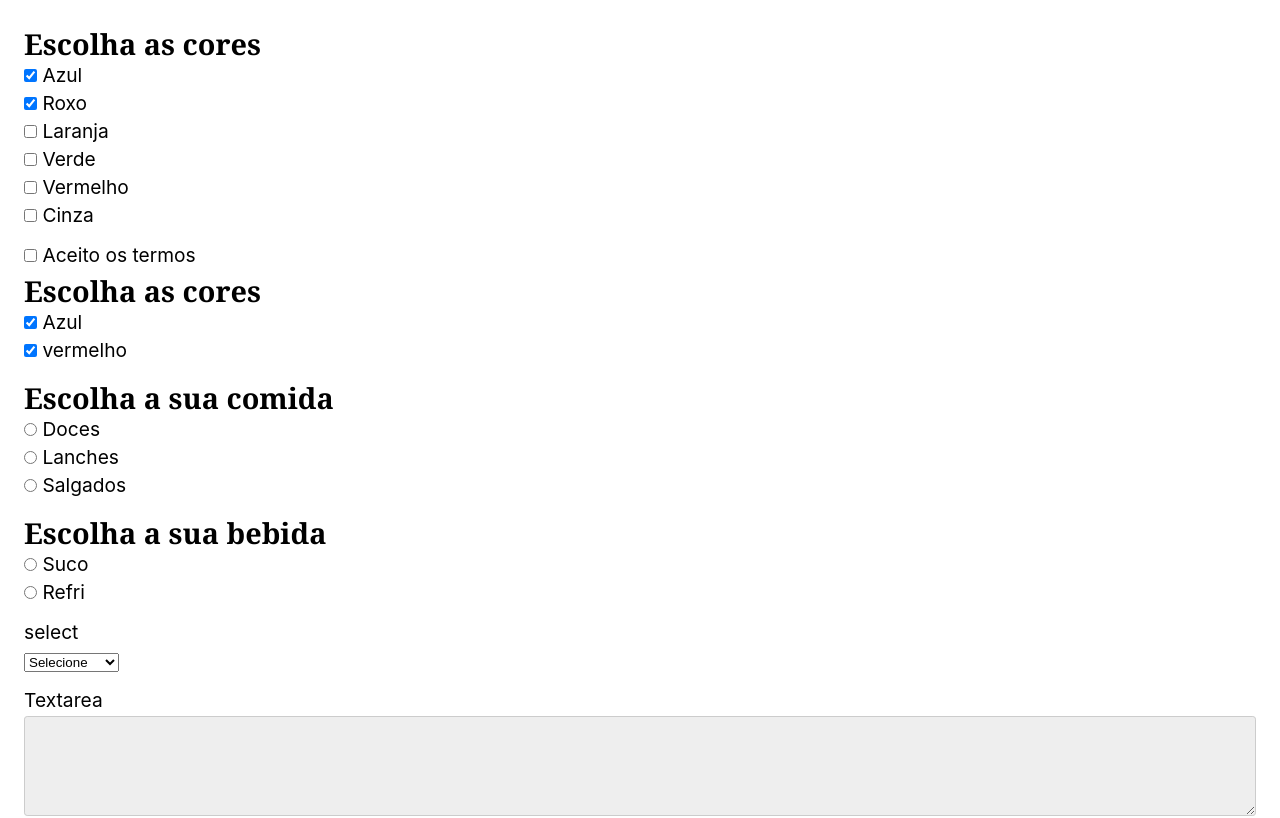
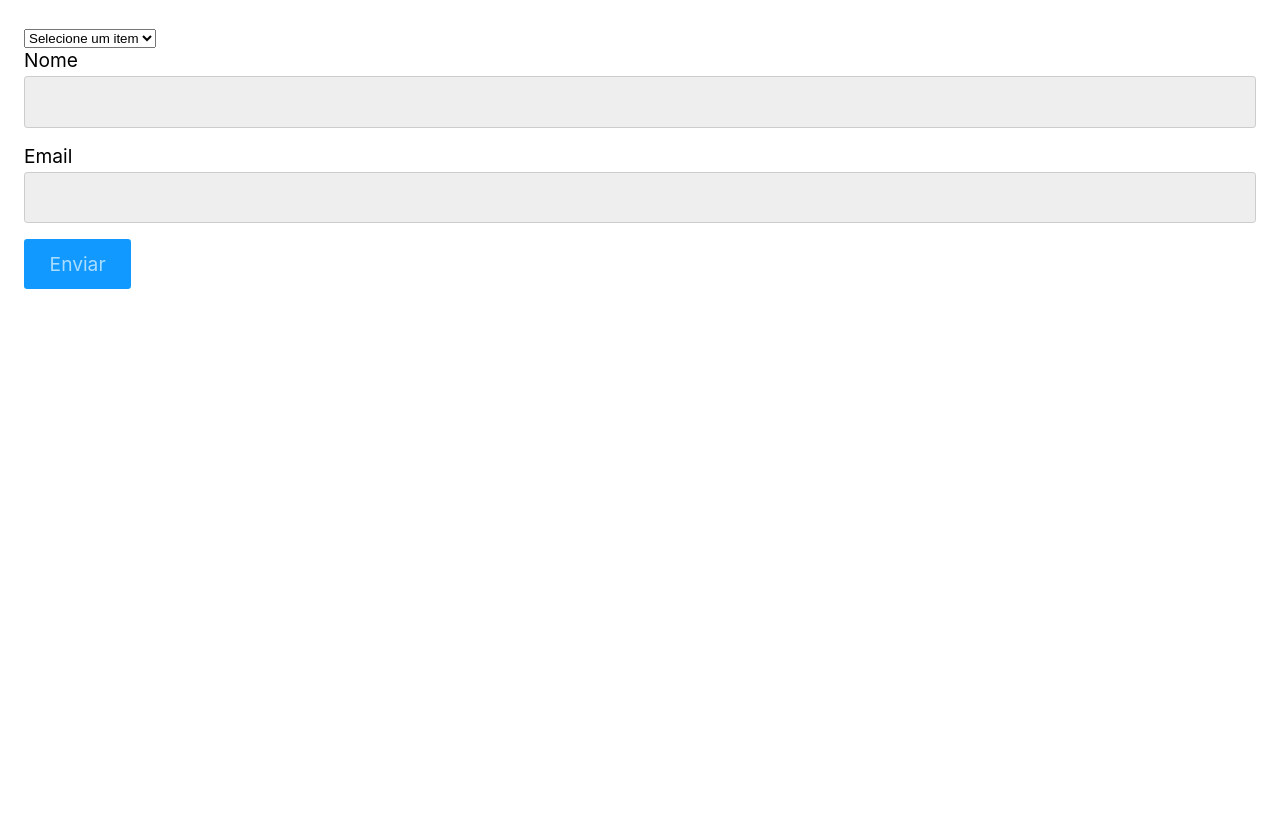
Before and after one commit to lefialho/react-origamid-aulas, a React (Create React App) app: page / in a window 1280 px wide. Shown: the top 818 px of the page. Built offline with nearby package versions, Linux system fonts and the light colour scheme.

Commit message:
Aula Componentes input e select

```diff
--- a/src/App.js
+++ b/src/App.js
@@ -19,22 +19,24 @@
 // import { UseFetch } from './hooks/CustomHook/UseFetch';
 // import { AulaUseFetch } from './hooks/CustomHook/AulaUseFetch';
 // import { AulaFormularioInput } from "./formularios/input/AulaFormularioInput";
-import { ExercicioCheckbox } from './formularios/checkbox/ExercicioCheckbox';
-import { Checkbox } from './formularios/checkbox';
-import { ExercicioFormularioInput } from './formularios/input/ExercicioFormularioInput';
-import { Radio } from './formularios/radio';
-import { Select } from './formularios/select';
-import { TextArea } from './formularios/textarea';
+// import { ExercicioCheckbox } from './formularios/checkbox/ExercicioCheckbox';
+// import { Checkbox } from './formularios/checkbox';
+// import { ExercicioFormularioInput } from './formularios/input/ExercicioFormularioInput';
+// import { Radio } from './formularios/radio';
+// import { Select } from './formularios/select';
+// import { TextArea } from './formularios/textarea';
+import { FormComponents } from './formularios/components';
 
 export function App() {
   return (
     <>
-      <ExercicioCheckbox />
-      <Checkbox />
-      <Radio />
-      <Select />
-      <TextArea />
-      <ExercicioFormularioInput />
+      <FormComponents />
+      {/* <ExercicioCheckbox /> */}
+      {/* <Checkbox /> */}
+      {/* <Radio /> */}
+      {/* <Select /> */}
+      {/* <TextArea /> */}
+      {/* <ExercicioFormularioInput /> */}
       {/* <AulaUseFetch /> */}
       {/* <AulaFormularioInput /> */}
       {/* <AulaCustomHook /> */}
--- /dev/null
+++ b/src/formularios/components/index.js
@@ -0,0 +1,36 @@
+import { useState } from 'react';
+import { Input } from './input';
+import { Select } from './select';
+
+export function FormComponents() {
+  const [name, setName] = useState('');
+  const [email, setEmail] = useState('');
+  const [select, setSelect] = useState('');
+
+  return (
+    <form action="">
+      <Select
+        options={['Smartphone', 'Tablet', 'Notebook']}
+        value={select}
+        setValue={setSelect}
+      />
+      <Input
+        type="text"
+        id="nome"
+        label="Nome"
+        value={name}
+        setValue={setName}
+        required
+      />
+      <Input
+        type="email"
+        id="email"
+        label="Email"
+        value={email}
+        setValue={setEmail}
+        required
+      />
+      <button>Enviar</button>
+    </form>
+  );
+}
--- /dev/null
+++ b/src/formularios/components/input.js
@@ -0,0 +1,13 @@
+export function Input({ id, label, setValue, ...props }) {
+  return (
+    <>
+      <label htmlFor={id}>{label}</label>
+      <input
+        id={id}
+        name={id}
+        onChange={({ target }) => setValue(target.value)}
+        {...props}
+      />
+    </>
+  );
+}
--- /dev/null
+++ b/src/formularios/components/select.js
@@ -0,0 +1,18 @@
+export function Select({ options, value, setValue, ...props }) {
+  return (
+    <select
+      value={value}
+      onChange={({ target }) => setValue(target.value)}
+      {...props}
+    >
+      <option value="" disabled>
+        Selecione um item
+      </option>
+      {options.map((option) => (
+        <option key={option} value={option}>
+          {option}
+        </option>
+      ))}
+    </select>
+  );
+}
```
